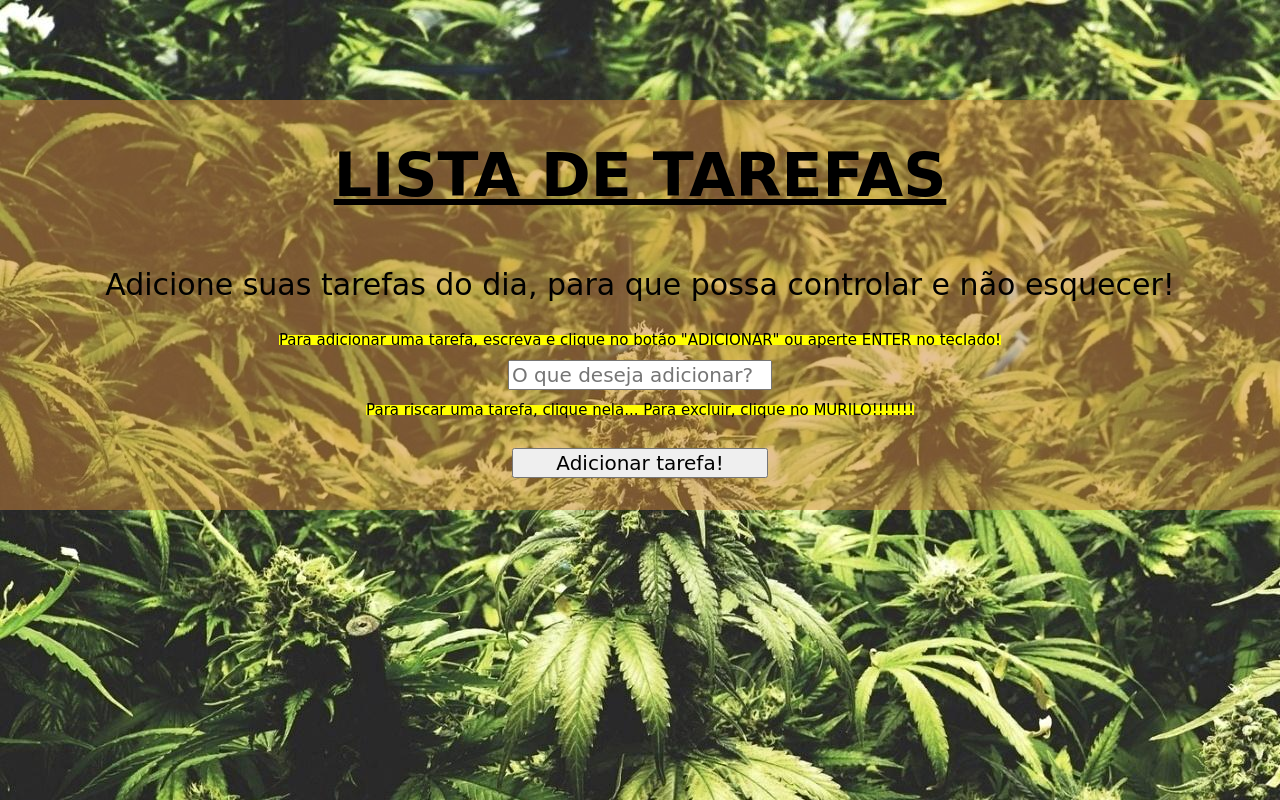
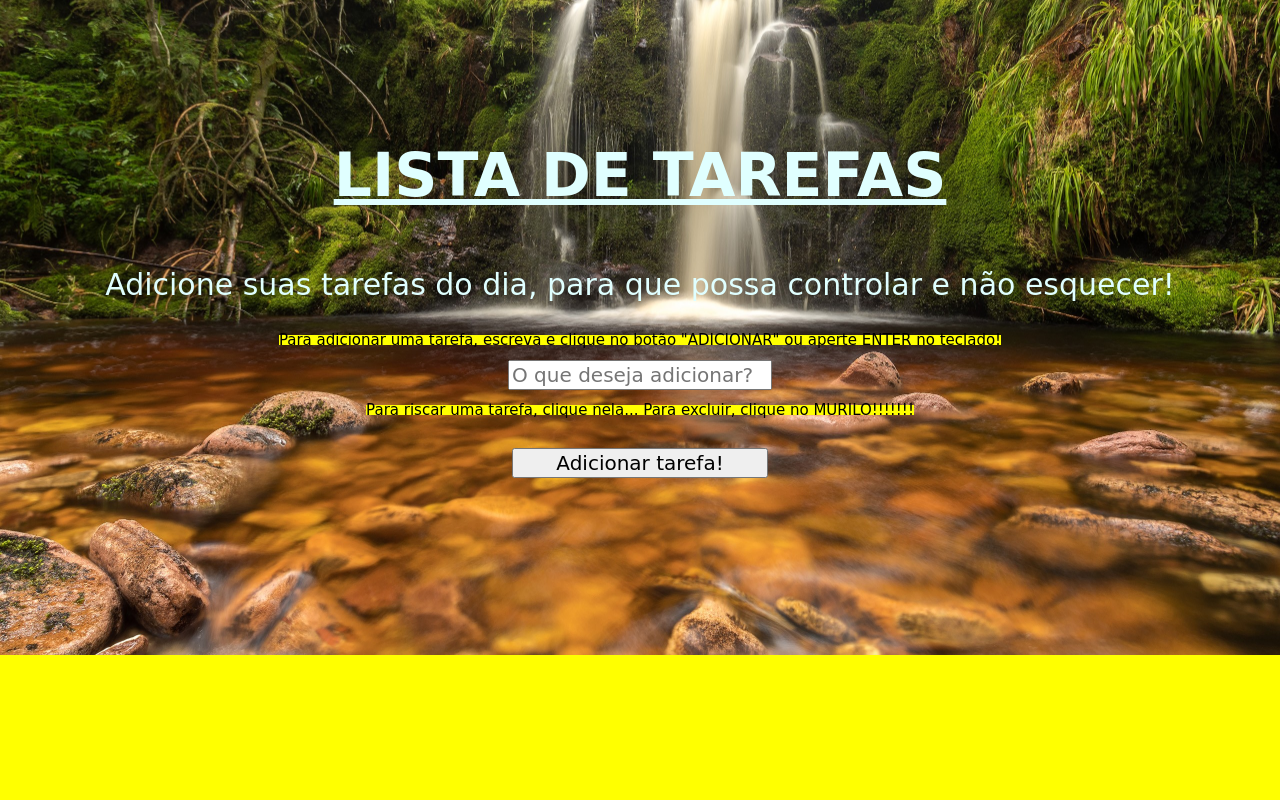
Before and after one commit to almasob/almasob.github.io, a plain HTML site: page index.html in a window 1280 px wide. Drawn offline with Linux system fonts and the light colour scheme; a web font is replaced by a local one.

Commit message:
Update exericio.css

```diff
--- a/exericio.css
+++ b/exericio.css
@@ -1,21 +1,25 @@
 body{
   margin: auto  ;
-  background-image: url("macmac.jpg");
+  background-image: url("cach.jpg");
+  background-repeat: no-repeat;
+  background-size: cover;
+  background-color: yellow;
+  background-position: center;
 }
 
 .conteiner{
-  height: : 50%;
+  height: : 100%;
   display: flex;
   flex-direction: column;
   align-items:  center;
   margin-top: 100px ;
-  background-color: rgba(205, 133 ,63,  0.5);
+  /*background-color: rgba(205, 133 ,63,  0.5);*/
 }
 
 #enter, #userinput{
   width: 20%;
 }
-.coolTitle {
+/*.coolTitle {
   text-align: center;
   font-family: 'Oswald', Helvetica, sans-serif;
   font-size: 40px;
@@ -33,7 +37,7 @@ body{
     -7px -7px 0 firebrick,
     -8px -8px 0 firebrick,
     -30px 20px 40px dimgrey;
-}
+}*/
 
 .done {
   text-decoration: line-through black;
@@ -62,10 +66,15 @@ color: rgba(173,255,47,1);
 
 
 h1{font-size: 60px;
-  text-decoration: underline; }
+  text-decoration: underline;
+	color: rgb(224, 255, 255);}
 
 p{font-size: 30px;
-line-height: 10px;}
+line-height: 10px;
+}
+
+#first{color: rgb(224, 255, 255);
+}
 
 input{font-size: 20px;}
 
```
